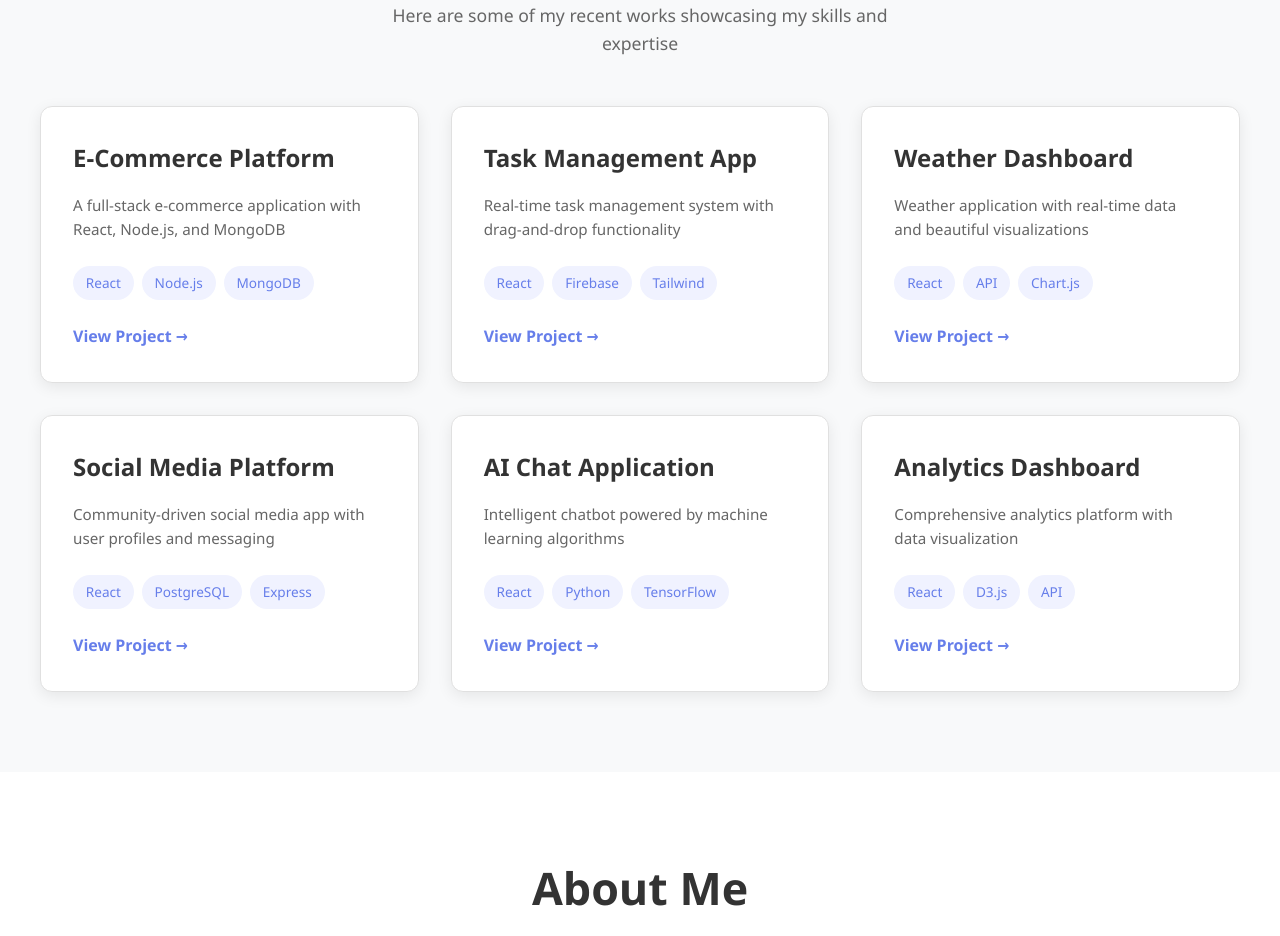
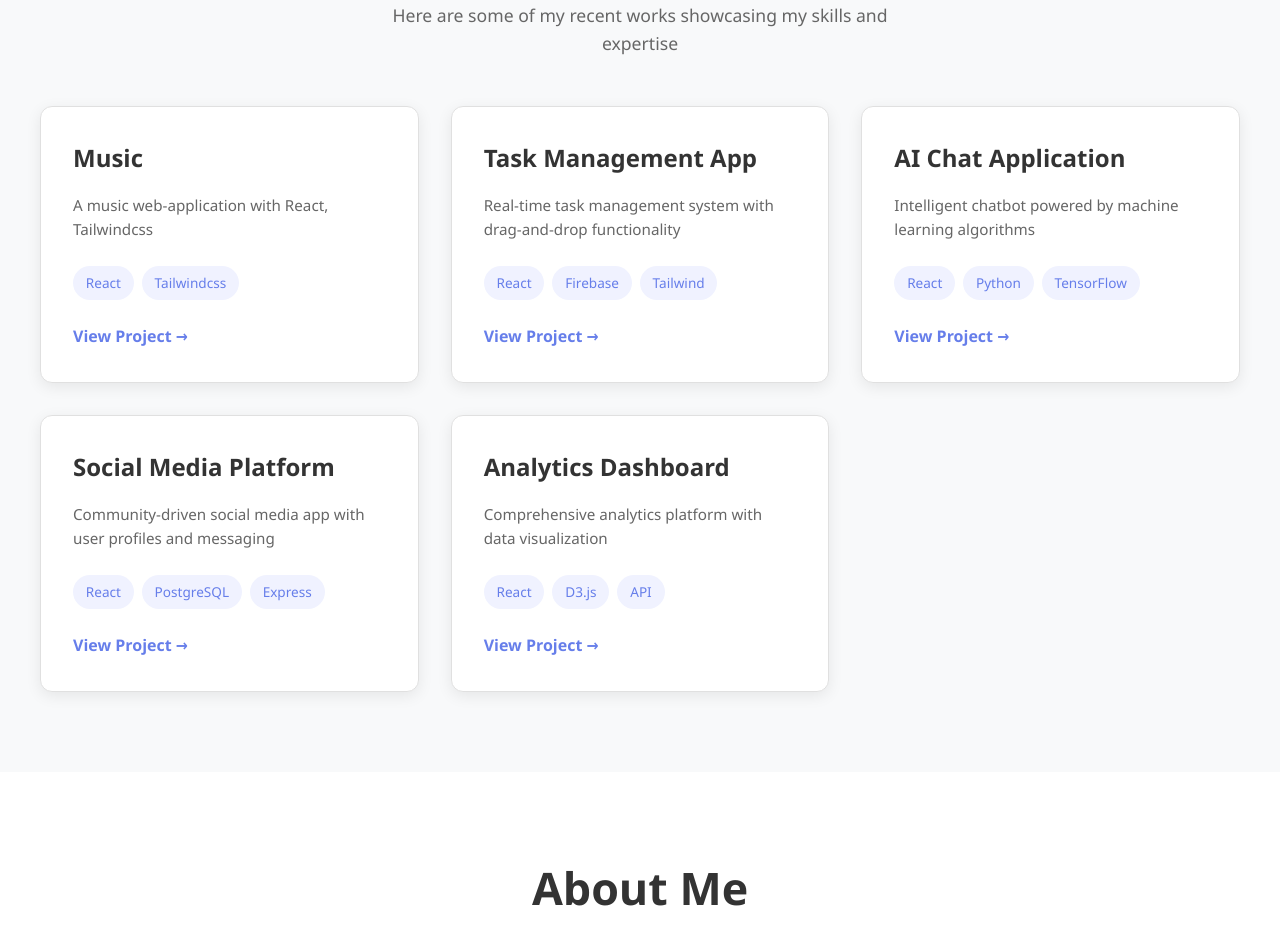
Before and after one commit to KrishGhori/Portfolio, a React (Vite) app: page / in a window 1280 px wide. Shown: the part 960-1896 px from the top of the page. Built offline with nearby package versions, Linux system fonts and the light colour scheme.

Commit message:
change in work

```diff
--- a/src/components/Hero.jsx
+++ b/src/components/Hero.jsx
@@ -1,6 +1,14 @@
 import './Hero.css';
 
 export default function Hero() {
+  const handleViewWorkClick = () => {
+    const projectsSection = document.getElementById('projects');
+
+    if (projectsSection) {
+      projectsSection.scrollIntoView({ behavior: 'smooth' });
+    }
+  };
+
   return (
     <section id="home" className="hero">
       <div className="hero-content">
@@ -8,7 +16,9 @@ export default function Hero() {
         <p className="hero-subtitle">
           Creating beautiful and functional web experiences
         </p>
-        <button className="cta-button">View My Work</button>
+        <button type="button" className="cta-button" onClick={handleViewWorkClick}>
+          View My Work
+        </button>
       </div>
     </section>
   );
--- a/src/components/Projects.jsx
+++ b/src/components/Projects.jsx
@@ -4,9 +4,9 @@ export default function Projects() {
   const projects = [
     {
       id: 1,
-      title: 'E-Commerce Platform',
-      description: 'A full-stack e-commerce application with React, Node.js, and MongoDB',
-      tags: ['React', 'Node.js', 'MongoDB'],
+      title: 'Music',
+      description: 'A music web-application with React, Tailwindcss',
+      tags: ['React', 'Tailwindcss'],
       link: '#'
     },
     {
@@ -18,9 +18,9 @@ export default function Projects() {
     },
     {
       id: 3,
-      title: 'Weather Dashboard',
-      description: 'Weather application with real-time data and beautiful visualizations',
-      tags: ['React', 'API', 'Chart.js'],
+      title: 'AI Chat Application',
+      description: 'Intelligent chatbot powered by machine learning algorithms',
+      tags: ['React', 'Python', 'TensorFlow'],
       link: '#'
     },
     {
@@ -30,15 +30,9 @@ export default function Projects() {
       tags: ['React', 'PostgreSQL', 'Express'],
       link: '#'
     },
+
     {
       id: 5,
-      title: 'AI Chat Application',
-      description: 'Intelligent chatbot powered by machine learning algorithms',
-      tags: ['React', 'Python', 'TensorFlow'],
-      link: '#'
-    },
-    {
-      id: 6,
       title: 'Analytics Dashboard',
       description: 'Comprehensive analytics platform with data visualization',
       tags: ['React', 'D3.js', 'API'],
```
